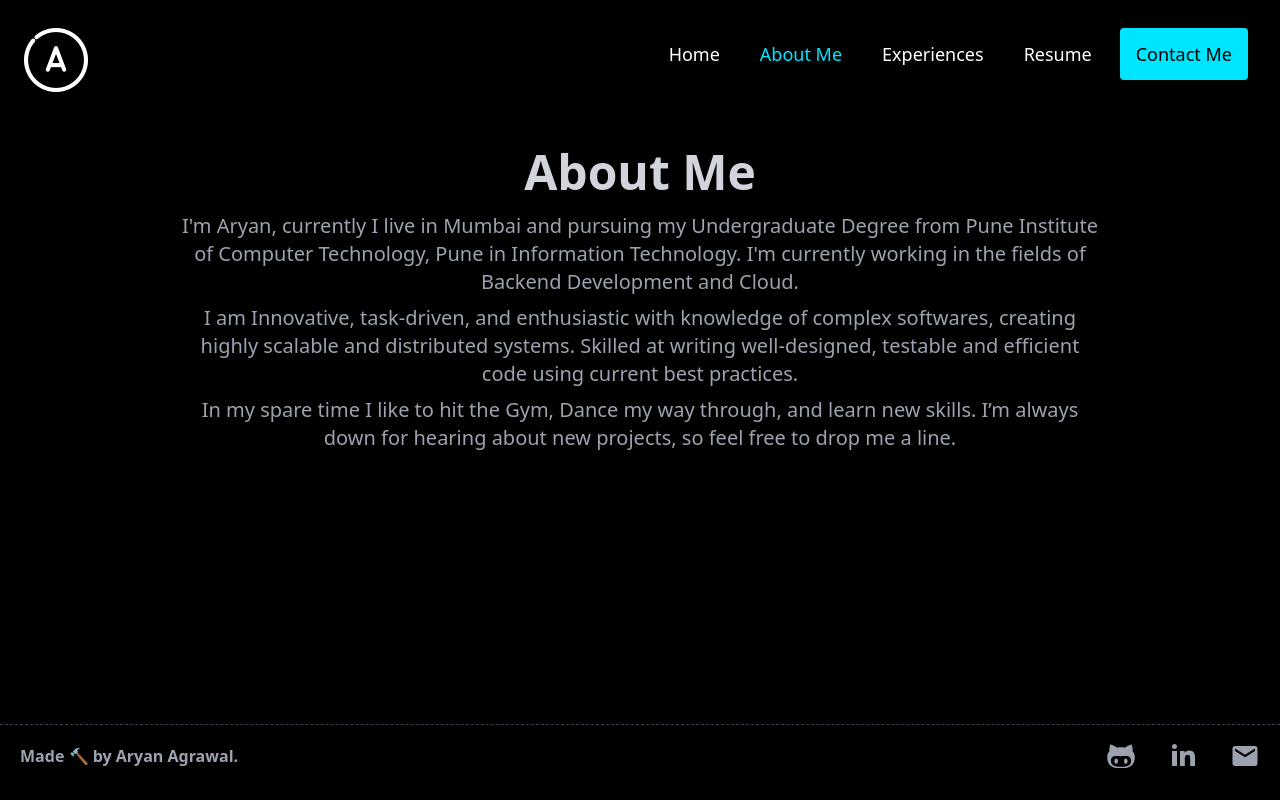
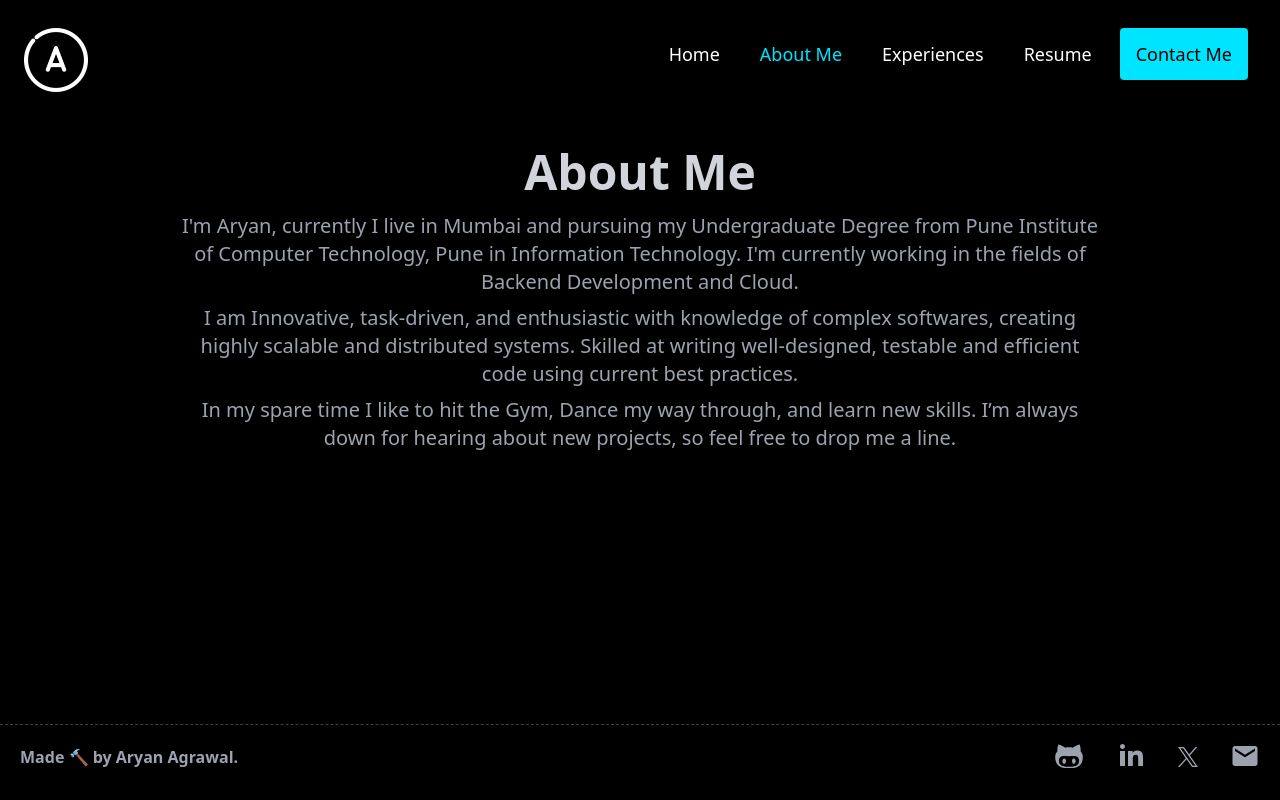
Before and after one commit to aryanagrawal22/portfolio, a Next.js app: page /about in a window 1280 px wide. Built offline with nearby package versions, Linux system fonts and the light colour scheme; a web font is replaced by a local one.

Commit message:
Link: Addded twitter link

```diff
--- a/src/components/Shared/Footer.jsx
+++ b/src/components/Shared/Footer.jsx
@@ -33,6 +33,25 @@ export default function Footer() {
             </svg>
           </a>
         </Link>
+        <Link href="https://twitter.com/aryanag_tw">
+          <a
+            target="_blank"
+            rel="noreferrer"
+          >
+            <div class="flex items-center justify-center h-8">
+              <svg
+                class="circled-icon fill-gray-400 transition duration-500 ease-in-out transform hover:scale-110"
+                xmlns="http://www.w3.org/2000/svg"
+                viewBox="0 0 300 300"
+                width="20px"
+                height="20px"
+              >
+                <path d="M 178.57 127.15 L 290.27 0 h -26.46 l -97.03 110.38 L 89.34 0 H 0 l 117.13 166.93 L 0 300.25 h 26.46 l 102.4 -116.59 l 81.8 116.59 h 89.34 M 36.01 19.54 H 76.66 l 187.13 262.13 h -40.66" />
+              </svg>
+            </div>
+
+          </a>
+        </Link>
 
         <Link href="mailto:aryanagrawal20023@gmail.com">
           <a
```
